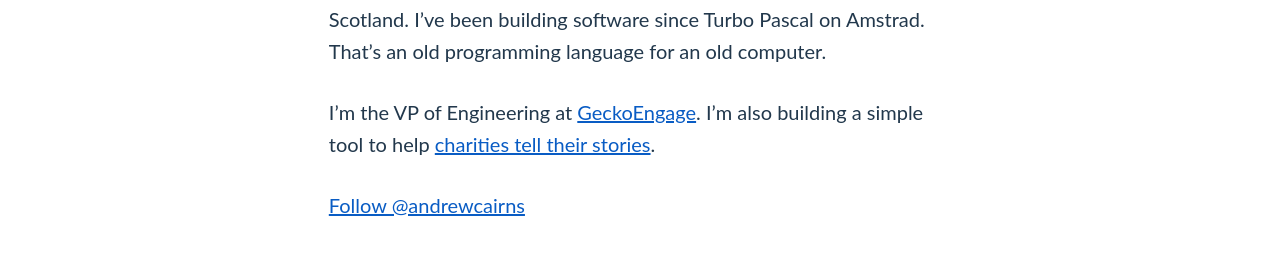
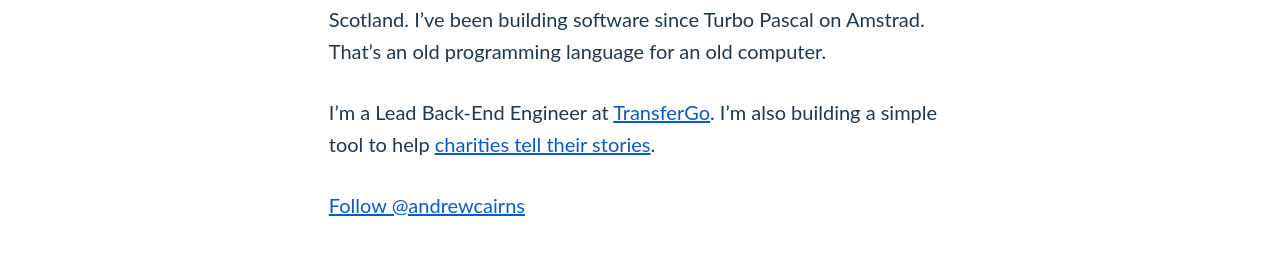
Before and after one commit to acairns/acairns.github.io, a Jekyll site: the page built from index.md, in a window 1280 px wide. Shown: the part 307-562 px from the top of the page. Built offline with Jekyll 4.4.1, drawn with Linux system fonts in a browser that asks for light colours; comment, search, counter and statistics services are not loaded.

Commit message:
Updating the day-job

```diff
--- a/index.md
+++ b/index.md
@@ -5,6 +5,6 @@ title:  "Howdy!"
 
 My name is Andrew Cairns and I'm a Software Engineer living in Scotland. I've been building software since Turbo Pascal on Amstrad. That's an old programming language for an old computer.
 
-I'm the VP of Engineering at [GeckoEngage](https://geckoengage.com). I'm also building a simple tool to help [charities tell their stories](https://trypatchwork.com).
+I'm a Lead Back-End Engineer at [TransferGo](https://transfergo.com). I'm also building a simple tool to help [charities tell their stories](https://trypatchwork.com).
 
 <a href="https://twitter.com/andrewcairns?ref_src=twsrc%5Etfw" class="twitter-follow-button" data-show-count="false" data-size="large">Follow @andrewcairns</a><script async src="https://platform.twitter.com/widgets.js" charset="utf-8"></script>
```
